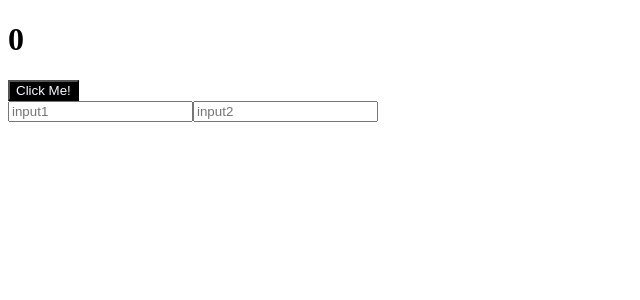
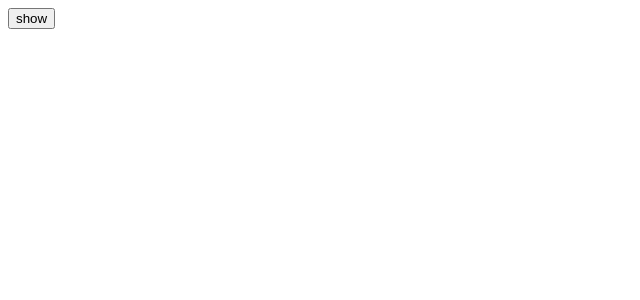
Before and after one commit to sjyoung123/my-app, a React (Create React App) app: page / in a window 1280 px wide. Shown: the top 300 px of the page, without its empty margins (0-640 px from the left). Built offline with nearby package versions, Linux system fonts and the light colour scheme.

Commit message:
Cleanup function

```diff
--- a/src/App.js
+++ b/src/App.js
@@ -1,20 +1,30 @@
 import { useState, useEffect } from "react";
-import Button from "./Button";
-import Input from "./Input";
+
+function Hello() {
+  // const byeFunc = () => {
+  //   console.log("Bye :(");
+  // };
+  // const hiFunc = () => {
+  //   console.log("Hi :)");
+  //   return byeFunc; //cleanup func
+  // };
+  // useEffect(hiFunc, []);
+
+  useEffect(() => {
+    console.log("hi:)");
+    return () => console.log("bye:("); //cleanup func
+  }, []);
+
+  return <h1>Hello</h1>;
+}
 
 function App() {
-  const [count, setCount] = useState(0);
-  const onClick = () => setCount((prev) => prev + 1);
-
-  useEffect(() => {
-    console.log("render only once");
-  }, []);
-
+  const [showing, setShowing] = useState(false);
+  const onClick = () => setShowing((prev) => !prev);
   return (
     <div>
-      <h1>{count}</h1>
-      <Button onClick={onClick} text="Click Me!" />
-      <Input />
+      {showing ? <Hello /> : null}
+      <button onClick={onClick}>{showing ? "hide" : "show"}</button>
     </div>
   );
 }
--- a/src/Button.js
+++ /dev/null
@@ -1,18 +0,0 @@
-import PropTypes from "prop-types";
-import { useEffect } from "react/cjs/react.development";
-import styles from "./Button.module.css";
-
-function Button({ text, onClick }) {
-  return (
-    <button onClick={onClick} className={styles.btn}>
-      {text}
-    </button>
-  );
-}
-
-Button.prototype = {
-  text: PropTypes.string.isRequired,
-  onClick: PropTypes.func,
-};
-
-export default Button;
--- a/src/Button.module.css
+++ /dev/null
@@ -1,4 +0,0 @@
-.btn {
-  background-color: black;
-  color: ghostwhite;
-}
--- a/src/Input.js
+++ /dev/null
@@ -1,19 +0,0 @@
-import PropTypes from "prop-types";
-import { useEffect, useState } from "react/cjs/react.development";
-
-function Input() {
-  const [inputValue, setInputValue] = useState();
-  const onChange = (event) => {
-    setInputValue(event.target.value);
-  };
-  useEffect(() => {
-    console.log("Only input value change");
-  }, [inputValue]);
-  return (
-    <div>
-      <input onChange={onChange} type="text" placeholder="input1"></input>
-      <input type="text" value={inputValue} placeholder="input2"></input>
-    </div>
-  );
-}
-export default Input;
```
